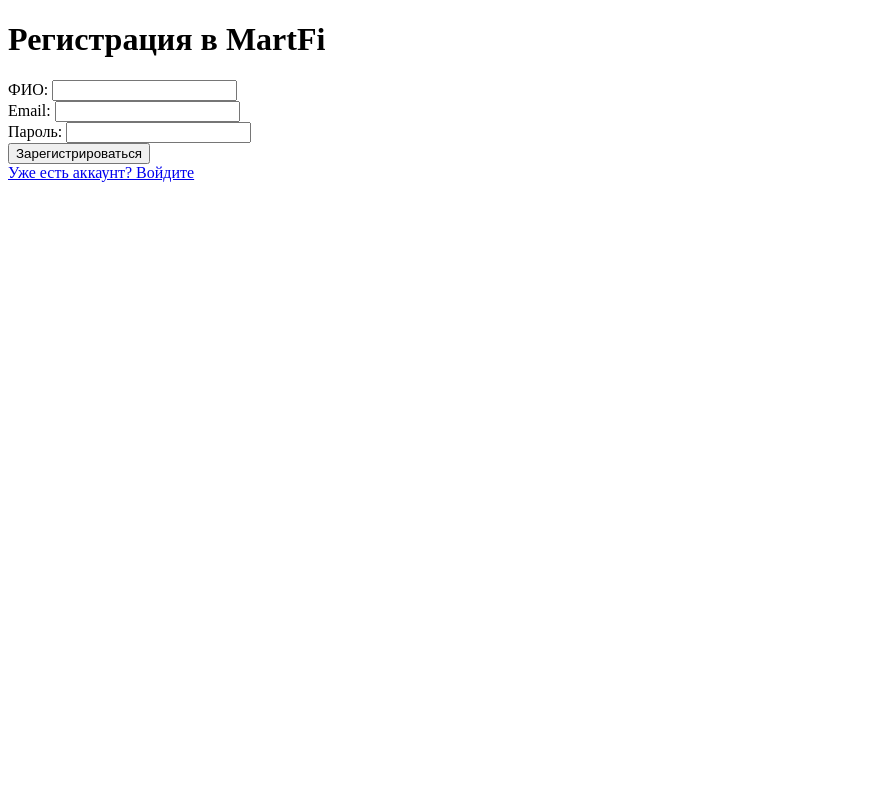
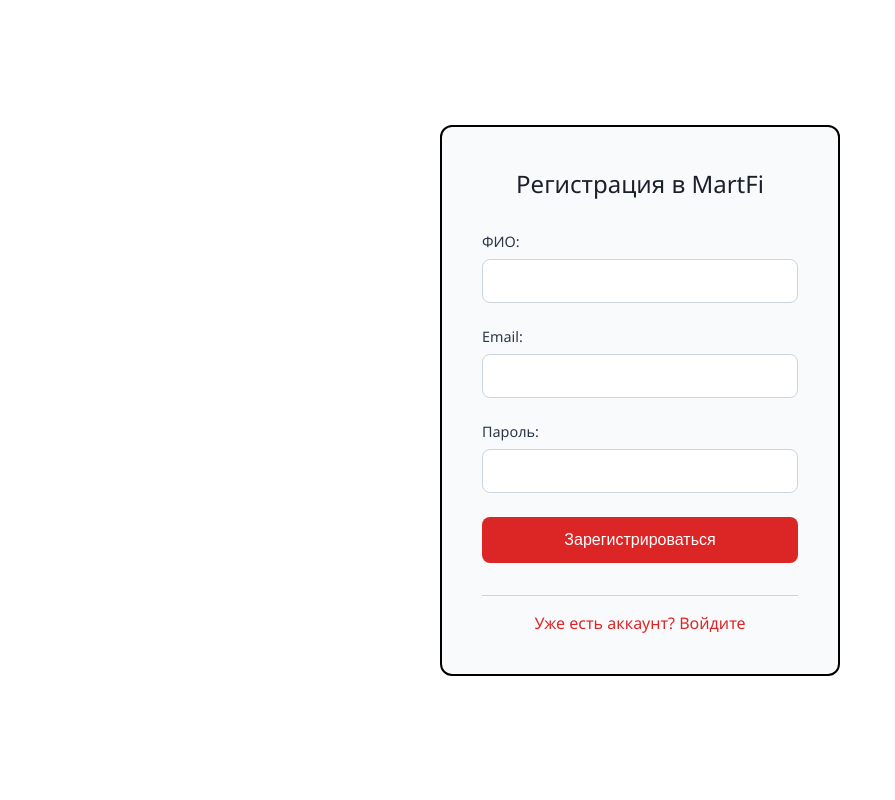
Before and after one commit to VitalyMart/MartFi, a FastAPI app: page /register in a window 1280 px wide. Shown: the whole page, without its empty margins (0-895 px from the left). Run offline with FastAPI, Linux system fonts and the light colour scheme.

Commit message:
feat: add minimalist design for login and register forms

```diff
--- a/front/static/css/auth.css
+++ b/front/static/css/auth.css
@@ -0,0 +1,109 @@
+* {
+    margin: 0;
+    padding: 0;
+    box-sizing: border-box;
+}
+
+body {
+    font-family: 'Segoe UI', system-ui, sans-serif;
+    background: #ffffff;
+    min-height: 100vh;
+    display: flex;
+    align-items: center;
+    justify-content: center;
+    padding: 20px;
+}
+
+.container {
+    background: #f8fafc;
+    padding: 2.5rem;
+    border-radius: 12px;
+    width: 100%;
+    max-width: 400px;
+    border: 2px solid #000000;
+}
+
+h1 {
+    text-align: center;
+    margin-bottom: 2rem;
+    color: #1a202c;
+    font-size: 1.5rem;
+    font-weight: 500;
+}
+
+.auth-form {
+    margin-bottom: 2rem;
+}
+
+.form-group {
+    margin-bottom: 1.5rem;
+}
+
+label {
+    display: block;
+    margin-bottom: 0.5rem;
+    color: #2d3748;
+    font-weight: 500;
+    font-size: 0.9rem;
+}
+
+input {
+    width: 100%;
+    padding: 12px;
+    border: 1px solid #cbd5e0;
+    border-radius: 8px;
+    font-size: 1rem;
+    background: #ffffff;
+    transition: all 0.2s ease;
+}
+
+input:focus {
+    outline: none;
+    border-color: #dc2626;
+    box-shadow: 0 0 0 2px rgba(220, 38, 38, 0.1);
+}
+
+.btn {
+    width: 100%;
+    padding: 14px;
+    background: #dc2626;
+    color: white;
+    border: none;
+    border-radius: 8px;
+    font-size: 1rem;
+    font-weight: 500;
+    cursor: pointer;
+    transition: all 0.2s ease;
+}
+
+.btn:hover {
+    background: #b91c1c;
+    transform: translateY(-1px);
+}
+
+.links {
+    text-align: center;
+    padding-top: 1rem;
+    border-top: 1px solid #cbd5e0;
+}
+
+.links a {
+    color: #dc2626;
+    text-decoration: none;
+    font-weight: 500;
+}
+
+.links a:hover {
+    text-decoration: underline;
+}
+
+.error {
+    background: #fef2f2;
+    color: #dc2626;
+    padding: 12px;
+    border-radius: 8px;
+    margin-bottom: 1.5rem;
+    text-align: center;
+    border: 1px solid #fecaca;
+    font-weight: 500;
+}
```
Also changed, not shown: front/templates/index.html (+14 -6 lines).
